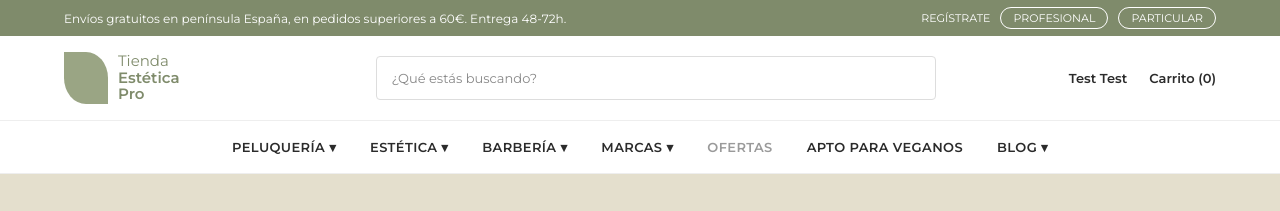
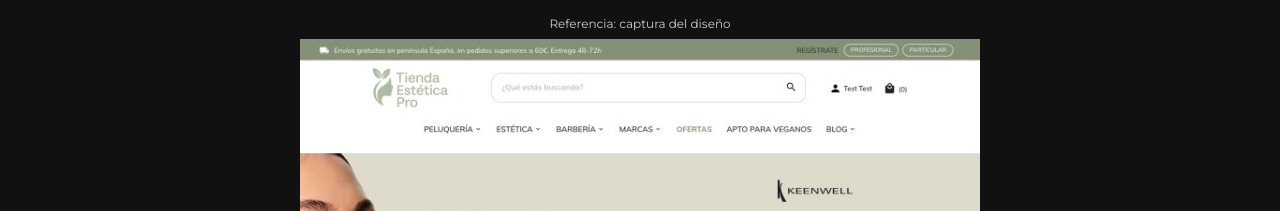
Before and after one commit to davidmmendez-code/module, a plain HTML site: page maqueta/index.html in a window 1280 px wide. Shown: the top 211 px of the page. Drawn offline with Linux system fonts and the light colour scheme.

Commit message:
Add reference screenshot to home mockup
Co-Authored-By: Claude Haiku 5.5 <noreply@anthropic.com>
Claude-Session: https://claude.ai/code/session_017JB9QCf9WjjctJjCW1TXkq

```diff
--- a/maqueta/index.html
+++ b/maqueta/index.html
@@ -27,6 +27,7 @@ a{color:inherit;text-decoration:none}
 </style>
 </head>
 <body>
+<div style="background:#111;padding:16px;text-align:center"><div style="font-size:12px;color:#ccc;margin-bottom:8px">Referencia: captura del diseño</div><img src="captura-referencia.jpg" alt="Captura de referencia del diseño" style="max-width:100%;height:auto;display:block;margin:0 auto"></div>
 
 <div style="background:#7f8b6b;color:#fff;font-size:12px">
   <div class="wrap" style="display:flex;justify-content:space-between;align-items:center;height:36px;flex-wrap:wrap;gap:8px">
```
Also changed, not shown: maqueta/captura-referencia.jpg (added).
